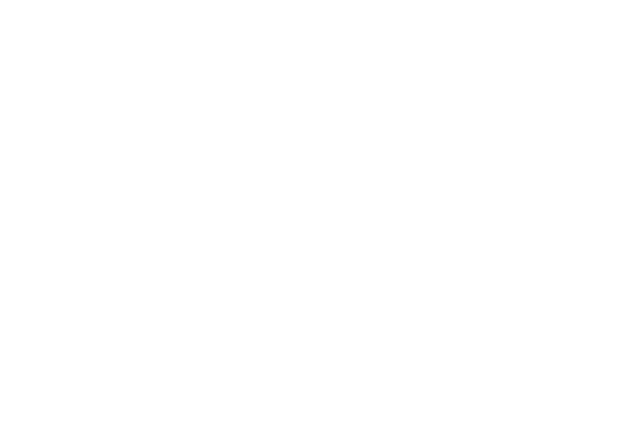
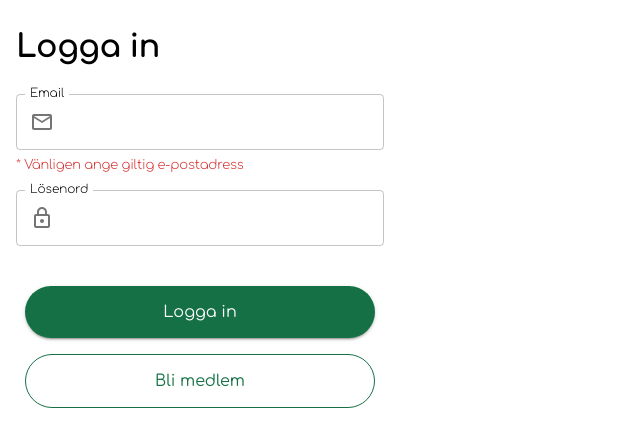
Before and after one commit to FyndBox/fynd-box, a React (Vite) app in the folder fyndbox-frontend/: page /login in a window 1280 px wide. Before the commit this address had no page. Shown: the top 446 px of the page, without its empty margins (0-640 px from the left). Built offline with nearby package versions, Linux system fonts and the light colour scheme.

Commit message:
#5: Login Page Stying (#17)
* #5: Added Login Page and styling

* #5: Added styling for landing page

```diff
--- a/fyndbox-frontend/index.html
+++ b/fyndbox-frontend/index.html
@@ -3,6 +3,7 @@
   <head>
     <meta charset="UTF-8" />
     <link rel="icon" type="image/svg+xml" href="./FyndBox.png" />
+    <link href="https://fonts.googleapis.com/css2?family=Comfortaa:wght@300;400;700&display=swap" rel="stylesheet">
     <meta name="viewport" content="width=device-width, initial-scale=1.0" />
     <title>Fyndbox</title>
   </head>
--- a/fyndbox-frontend/package.json
+++ b/fyndbox-frontend/package.json
@@ -14,6 +14,7 @@
     "@emotion/react": "^11.13.3",
     "@emotion/styled": "^11.13.0",
     "@fyndbox/shared": "workspace:^",
+    "@mui/icons-material": "^6.1.0",
     "@mui/material": "^6.0.2",
     "@tanstack/react-query": "^5.55.4",
     "axios": "^1.7.7",
--- a/fyndbox-frontend/src/App.tsx
+++ b/fyndbox-frontend/src/App.tsx
@@ -1,13 +1,14 @@
-import { FC } from "react";
-import { BrowserRouter, Route, Routes } from "react-router-dom";
-import LandingPage from "./pages/LandingPage/LandingPage";
-
+import { FC } from 'react';
+import { BrowserRouter, Route, Routes } from 'react-router-dom';
+import LandingPage from './pages/LandingPage/LandingPage';
+import LoginPage from './pages/LoginPage/LoginPage';
 
 const App: FC = () => {
   return (
     <BrowserRouter>
       <Routes>
         <Route path="/" element={<LandingPage />} />
+        <Route path="/login" element={<LoginPage />} />
 
         {/*
         <Route
@@ -20,7 +21,6 @@
         />
         <Route path="/login" element={<LoginPage />} />
         <Route path="*" element={<Navigate to="/login" />} />  */}
-
       </Routes>
     </BrowserRouter>
   );
--- /dev/null
+++ b/fyndbox-frontend/src/pages/LandingPage/LandingPage.styles.tsx
@@ -0,0 +1,47 @@
+import { Box, Button, Container, Typography } from '@mui/material';
+import { styled } from '@mui/material/styles';
+import bkImage from '../../assets/banner.jpg';
+
+export const StyledContainer = styled(Container)({
+  backgroundImage: `url(${bkImage})`,
+  backgroundRepeat: 'no-repeat',
+  backgroundSize: 'cover',
+  height: '100vh',
+  backgroundPositionX: 'center',
+});
+
+export const StyledTypography = styled(Typography)({
+  color: '#ffffff',
+});
+
+export const ButtonGroup = styled(Box)(({ theme }) => ({
+  display: 'flex',
+  flexDirection: 'column',
+  width: '95%',
+  gap: theme.spacing(2),
+  padding: theme.spacing(4, 0),
+  margin: '0 auto',
+}));
+
+export const BaseButton = styled(Button)(({ theme }) => ({
+  borderRadius: '50px',
+  padding: theme.spacing(1.5, 4),
+  textTransform: 'none',
+}));
+
+export const StyledButton = styled(BaseButton)(({ theme }) => ({
+  backgroundColor: theme.palette.primary.main,
+  color: '#FFFFFF',
+  '&:hover': {
+    backgroundColor: '#3D6249',
+  },
+}));
+
+export const OutlinedButton = styled(BaseButton)(({ theme }) => ({
+  borderColor: theme.palette.primary.main,
+  color: theme.palette.primary.main,
+  '&:hover': {
+    borderColor: '#3D6249',
+    color: '#3D6249',
+  },
+}));
--- a/fyndbox-frontend/src/pages/LandingPage/LandingPage.tsx
+++ b/fyndbox-frontend/src/pages/LandingPage/LandingPage.tsx
@@ -1,23 +1,54 @@
-import { Button, Box } from "@mui/material";
-import { FC } from "react";
-import { StyledContainer, StyledTypography } from "./LandingPageStyles";
+import { Box } from '@mui/material';
+import { FC } from 'react';
+import { useNavigate } from 'react-router-dom';
+import {
+  ButtonGroup,
+  OutlinedButton,
+  StyledButton,
+  StyledContainer,
+  StyledTypography,
+} from './LandingPage.styles';
 
 const LandingPage: FC = () => {
+  const navigate = useNavigate();
+
+  const handleLoginClick = () => {
+    navigate('/login');
+  };
+
+  const handleSignupClick = () => {
+    navigate('/signup');
+  };
+
   return (
     <StyledContainer maxWidth="md">
-      <Box textAlign="center">
-        <StyledTypography variant="h3" mb={8}>
+      <Box textAlign="center" pt={6}>
+        <StyledTypography variant="h1" mb={6}>
           Välkommen till FyndBox
         </StyledTypography>
-        <StyledTypography variant="h6" mb={10}>
+        <StyledTypography variant="body1" mb={10}>
           Vi erbjuder en effektiv och smidig lösning för att få fullständig
           kontroll över ditt lager. Med vår webbplatform kan du enkelt
           organisera och hantera dina inventarier genom att lägga till lådor och
           ange bilder samt antal för varje objekt.
         </StyledTypography>
-        <Button variant="contained" color="primary" href="#login">
-          Login
-        </Button>
+        <ButtonGroup>
+          <StyledButton
+            fullWidth
+            variant="contained"
+            onClick={handleLoginClick}
+          >
+            Logga in
+          </StyledButton>
+
+          <OutlinedButton
+            fullWidth
+            variant="outlined"
+            onClick={handleSignupClick}
+          >
+            Bli medlem
+          </OutlinedButton>
+        </ButtonGroup>
       </Box>
     </StyledContainer>
   );
--- a/fyndbox-frontend/src/pages/LandingPage/LandingPageStyles.tsx
+++ /dev/null
@@ -1,16 +0,0 @@
-import { Container, Typography } from "@mui/material";
-import { styled } from "@mui/material/styles";
-import bkImage from "../../assets/banner.jpg";
-
-export const StyledContainer = styled(Container)({
-  backgroundImage: `url(${bkImage})`,
-  backgroundRepeat: "no-repeat",
-  backgroundSize: "cover",
-  paddingTop: "150px",
-  paddingBottom: "250px",
-  backgroundPositionX: "center",
-});
-
-export const StyledTypography = styled(Typography)({
-  color: "#ffffff",
-});
--- /dev/null
+++ b/fyndbox-frontend/src/pages/LoginPage/LoginPage.styles.tsx
@@ -0,0 +1,49 @@
+import { Box, Button, Typography } from '@mui/material';
+import { styled } from '@mui/material/styles';
+
+export const LoginFormContainer = styled(Box)(({ theme }) => ({
+  display: 'flex',
+  flexDirection: 'column',
+  alignItems: 'flex-start',
+  justifyContent: 'flex-start',
+  padding: theme.spacing(2),
+  maxWidth: 400,
+  height: '100vh',
+}));
+
+export const StyledHeader = styled(Typography)(({ theme }) => ({
+  padding: theme.spacing(1.5, 0),
+  alignSelf: 'flex-start',
+}));
+
+export const ButtonGroup = styled(Box)(({ theme }) => ({
+  display: 'flex',
+  flexDirection: 'column',
+  width: '95%',
+  gap: theme.spacing(2),
+  padding: theme.spacing(4, 0),
+  margin: '0 auto',
+}));
+
+export const BaseButton = styled(Button)(({ theme }) => ({
+  borderRadius: '50px',
+  padding: theme.spacing(1.5, 4),
+  textTransform: 'none',
+}));
+
+export const StyledButton = styled(BaseButton)(({ theme }) => ({
+  backgroundColor: theme.palette.primary.main,
+  color: '#FFFFFF',
+  '&:hover': {
+    backgroundColor: '#3D6249',
+  },
+}));
+
+export const OutlinedButton = styled(BaseButton)(({ theme }) => ({
+  borderColor: theme.palette.primary.main,
+  color: theme.palette.primary.main,
+  '&:hover': {
+    borderColor: '#3D6249',
+    color: '#3D6249',
+  },
+}));
--- /dev/null
+++ b/fyndbox-frontend/src/pages/LoginPage/LoginPage.tsx
@@ -0,0 +1,67 @@
+import { FC } from 'react';
+import { InputAdornment, TextField, Typography } from '@mui/material';
+import { MailOutline, LockOutlined } from '@mui/icons-material';
+import {
+  LoginFormContainer,
+  StyledButton,
+  OutlinedButton,
+  StyledHeader,
+  ButtonGroup,
+} from './LoginPage.styles';
+
+const LoginPage: FC = () => {
+  return (
+    <LoginFormContainer>
+      <StyledHeader variant="h2">Logga in</StyledHeader>
+
+      <TextField
+        fullWidth
+        label="Email"
+        variant="outlined"
+        margin="normal"
+        slotProps={{
+          input: {
+            startAdornment: (
+              <InputAdornment position="start">
+                <MailOutline />
+              </InputAdornment>
+            ),
+          },
+        }}
+      />
+
+      <Typography variant="caption" color="error">
+        * Vänligen ange giltig e-postadress
+      </Typography>
+
+      <TextField
+        fullWidth
+        label="Lösenord"
+        variant="outlined"
+        margin="normal"
+        type="password"
+        slotProps={{
+          input: {
+            startAdornment: (
+              <InputAdornment position="start">
+                <LockOutlined />
+              </InputAdornment>
+            ),
+          },
+        }}
+      />
+
+      <ButtonGroup>
+        <StyledButton fullWidth variant="contained">
+          Logga in
+        </StyledButton>
+
+        <OutlinedButton fullWidth variant="outlined">
+          Bli medlem
+        </OutlinedButton>
+      </ButtonGroup>
+    </LoginFormContainer>
+  );
+};
+
+export default LoginPage;
--- a/fyndbox-frontend/src/theme/typography.ts
+++ b/fyndbox-frontend/src/theme/typography.ts
@@ -1,41 +1,48 @@
-import { TypographyOptions } from "@mui/material/styles/createTypography";
+import { TypographyOptions } from '@mui/material/styles/createTypography';
 
 const typography: TypographyOptions = {
-  fontFamily: "'Roboto', 'Helvetica', 'Arial', sans-serif",
+  fontFamily: "'Comfortaa', 'sans-serif'",
   h1: {
-    fontSize: "2.5rem",
-    fontWeight: 700,
-    lineHeight: 1.2,
-    letterSpacing: "-0.01562em",
+    fontWeight: 300,
+    fontSize: '3.125rem',
+    letterSpacing: '-0.015em',
   },
   h2: {
-    fontSize: "2rem",
-    fontWeight: 700,
-    lineHeight: 1.3,
-    letterSpacing: "-0.00833em",
+    fontWeight: 600,
+    fontSize: '2rem',
+    letterSpacing: '-0.015em',
+    lineHeight: '1.2',
   },
   h3: {
-    fontSize: "1.75rem",
+    fontSize: '1.75rem',
     fontWeight: 700,
     lineHeight: 1.4,
-    letterSpacing: "0em",
+    letterSpacing: '0em',
   },
   h4: {
-    fontSize: "1.5rem",
+    fontSize: '1.5rem',
     fontWeight: 600,
     lineHeight: 1.5,
-    letterSpacing: "0.00735em",
+    letterSpacing: '0.00735em',
   },
   body1: {
-    fontSize: "1rem",
-    fontWeight: 400,
-    lineHeight: 1.5,
-    letterSpacing: "0.00938em",
+    fontWeight: 300,
+    fontSize: '1rem',
+    letterSpacing: '-0.005em',
+    lineHeight: '1.5',
+    color: '#000000',
   },
   button: {
-    textTransform: "none",
-    fontWeight: 500,
-    fontSize: "1rem",
+    fontWeight: 400,
+    fontSize: '1rem',
+    textTransform: 'none',
+    letterSpacing: 'normal',
+  },
+  caption: {
+    fontWeight: 300,
+    fontSize: '0.8125rem',
+    letterSpacing: '-0.015em',
+    lineHeight: '1.2',
   },
 };
 
```
Also changed, not shown: 1 other file (tests, documents, lock files or other folders).
